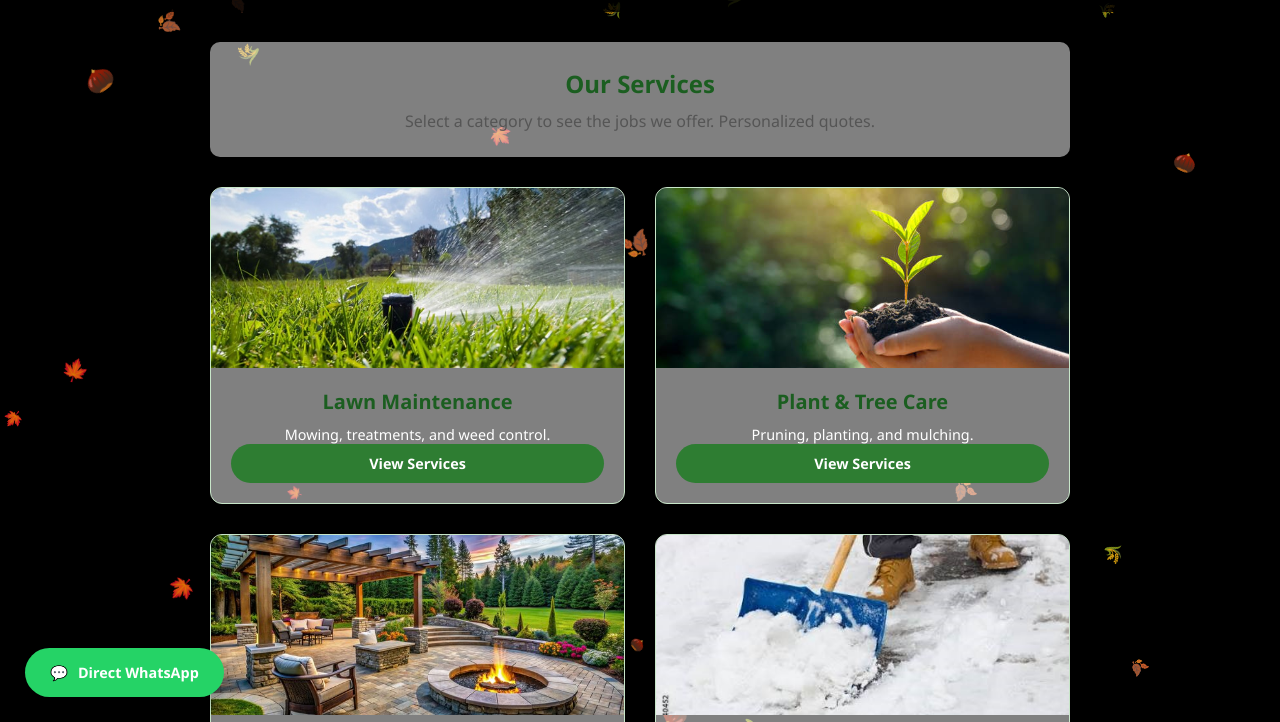
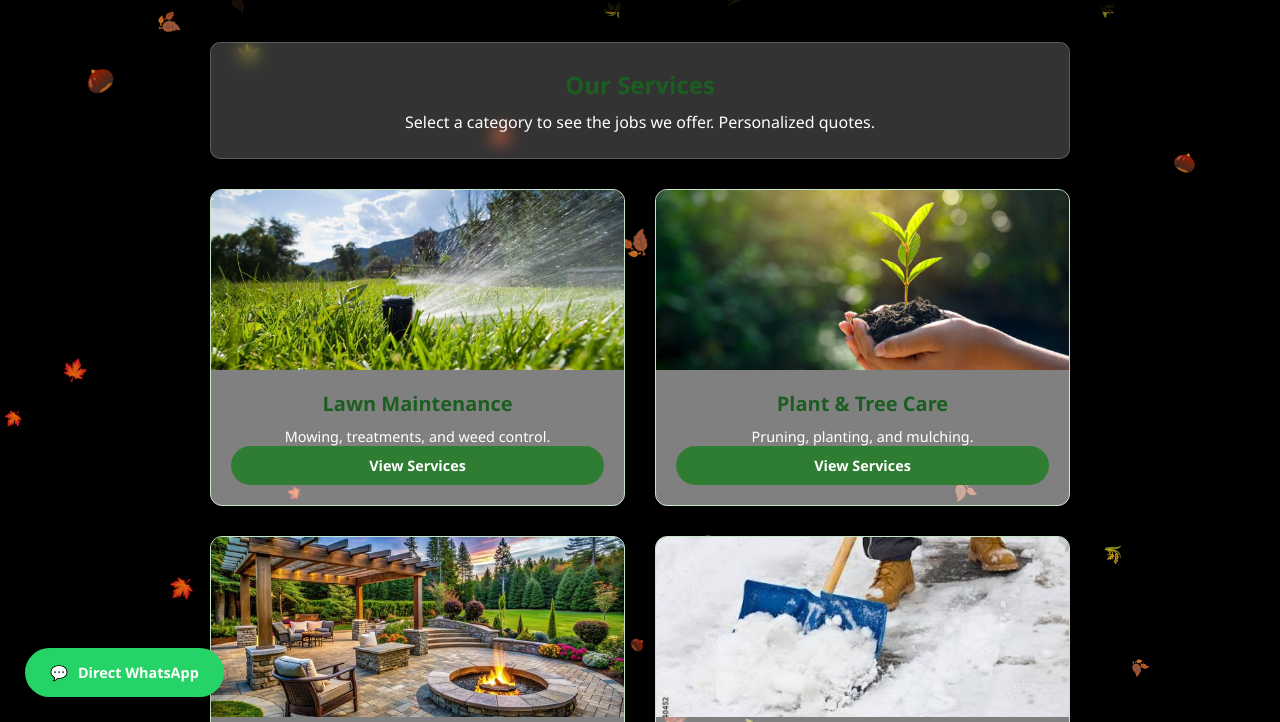
Before and after one commit to Lotus-Puzzle-Landscaping-LLC/lotus-puzzle-landscaping-LLC, a plain HTML site: page index.html in a window 1280 px wide. Shown: the part 78-800 px from the top of the page. Drawn offline with Linux system fonts and the light colour scheme.

Commit message:
Update index.html

```diff
--- a/index.html
+++ b/index.html
@@ -140,14 +140,22 @@
        .intro {
     text-align: center;
     margin-bottom: 30px;
-            background: rgba(255, 255, 255, 0.50);
+    background: rgba(255, 255, 255, 0.20);
+    backdrop-filter: blur(8px);
     padding: 25px;
     border-radius: 10px;
     box-shadow: 0 6px 20px rgba(0,0,0,0.1);
+    border: 1px solid rgba(255, 255, 255, 0.2);
 }
 
-        .intro h2 { color: var(--dark-green); margin-bottom: 10px; }
-        .intro p { color: #555; }
+.intro h2 {
+    color: var(--dark-green);
+    margin-bottom: 10px;
+}
+
+.intro p {
+    color: #ffffff;
+}
 
         .categories-grid {
             display: grid;
```
Lines whose indentation alone changed are shown as unchanged.
